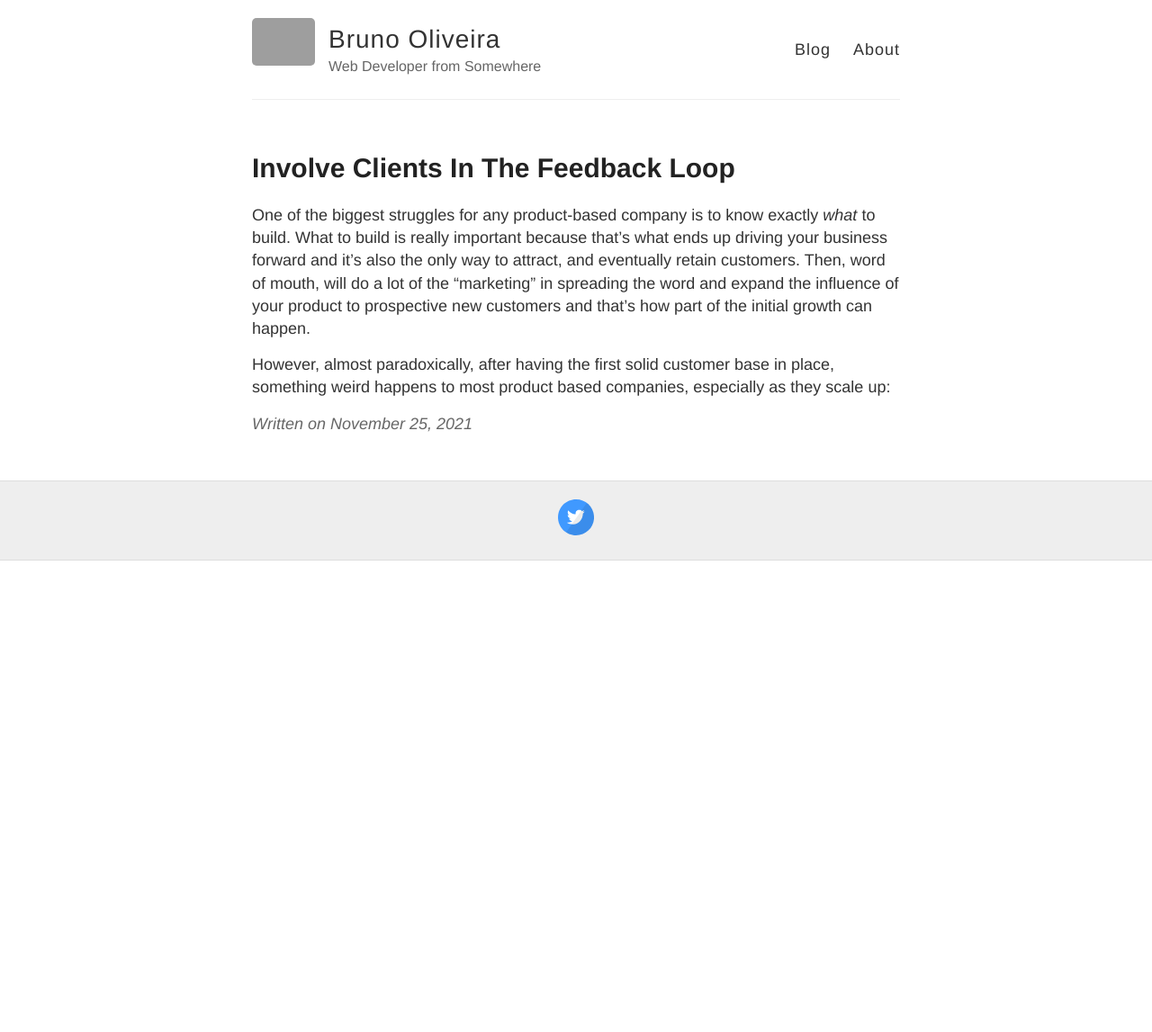
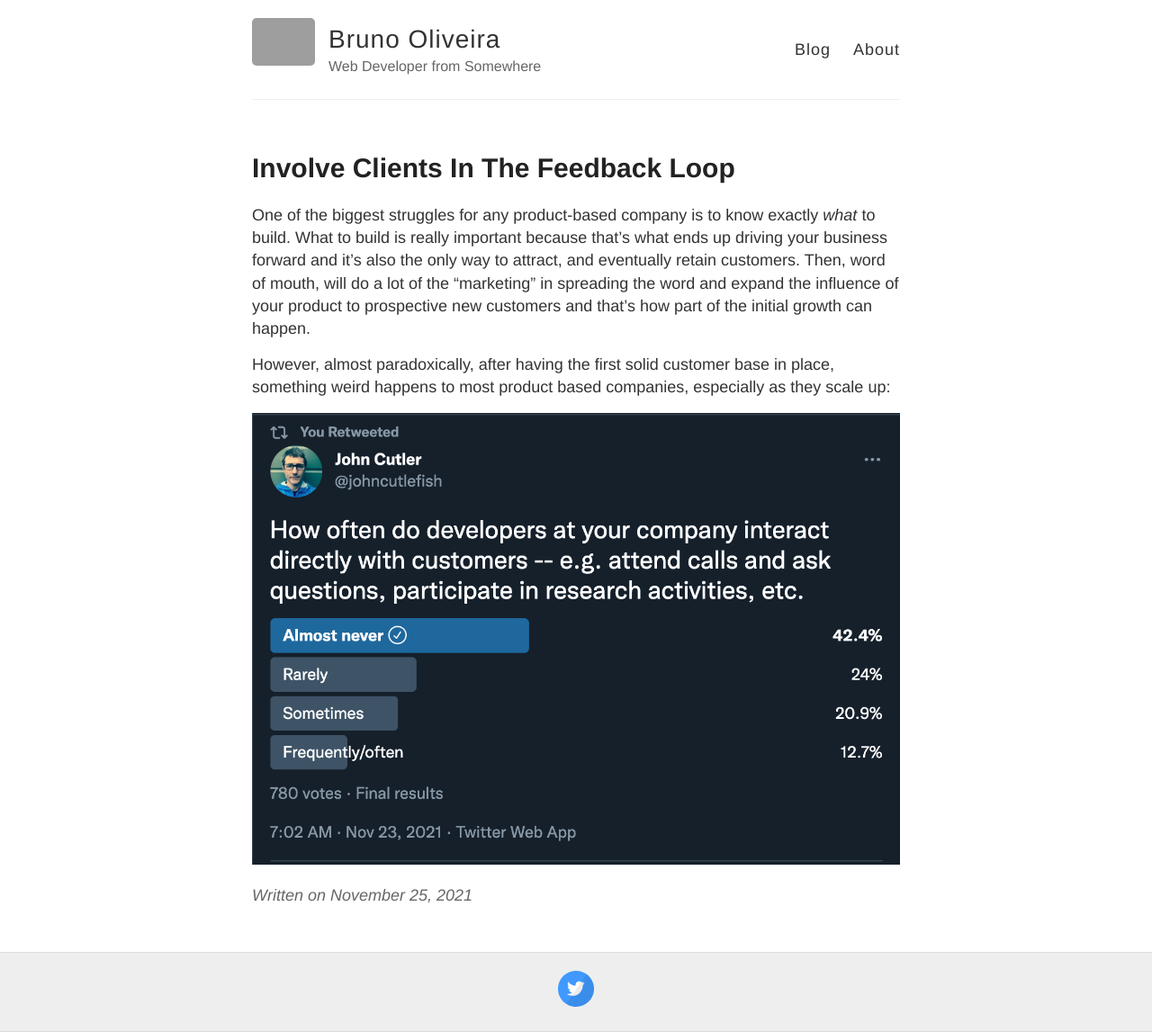
Before and after one commit to bruno-oliveira/techblog, a Jekyll site: the page built from _posts/2021-11-25-Involve-clients-in-the-feedback-loop.md, in a window 1280 px wide. Shown: the whole page at 90% size. Built offline with Jekyll 4.4.1, drawn with Linux system fonts in a browser that asks for light colours; our own code applies the rules of GitHub Pages for plain Markdown files; before the commit the page ends 900 px from its top, so only the background shows below that; grey boxes are pictures that could not be loaded.

Commit message:
Update 2021-11-25-Involve-clients-in-the-feedback-loop.md

```diff
--- a/_posts/2021-11-25-Involve-clients-in-the-feedback-loop.md
+++ b/_posts/2021-11-25-Involve-clients-in-the-feedback-loop.md
@@ -1,3 +1,5 @@
 One of the biggest struggles for any product-based company is to know exactly _what_ to build. What to build is really important because that's what ends up driving your business forward and it's also the only way to attract, and eventually retain customers. Then, word of mouth, will do a lot of the "marketing" in spreading the word and expand the influence of your product to prospective new customers and that's how part of the initial growth can happen.
 
 However, almost paradoxically, after having the first solid customer base in place, something weird happens to most product based companies, especially as they scale up:
+
+![talk-to-clients.png]({{site.baseurl}}/images/talk-to-clients.png)
```
